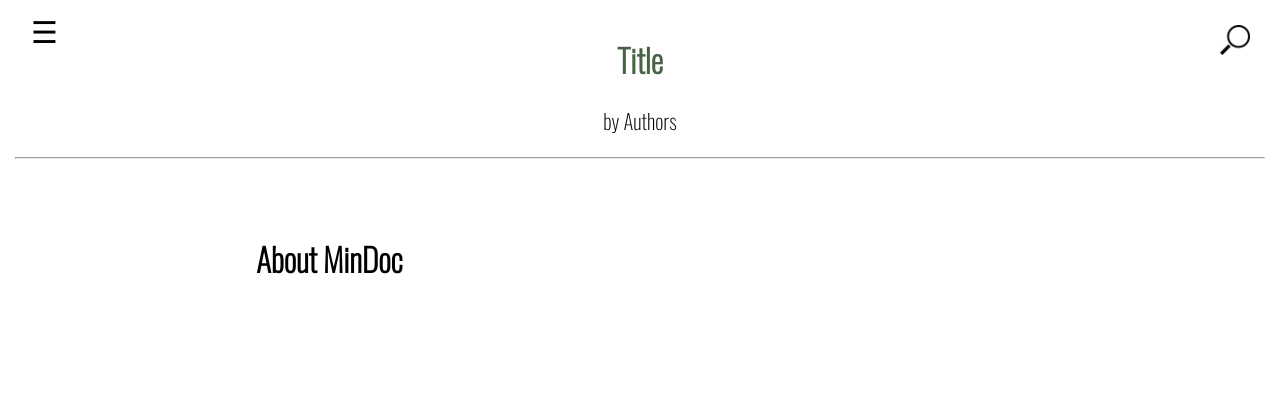
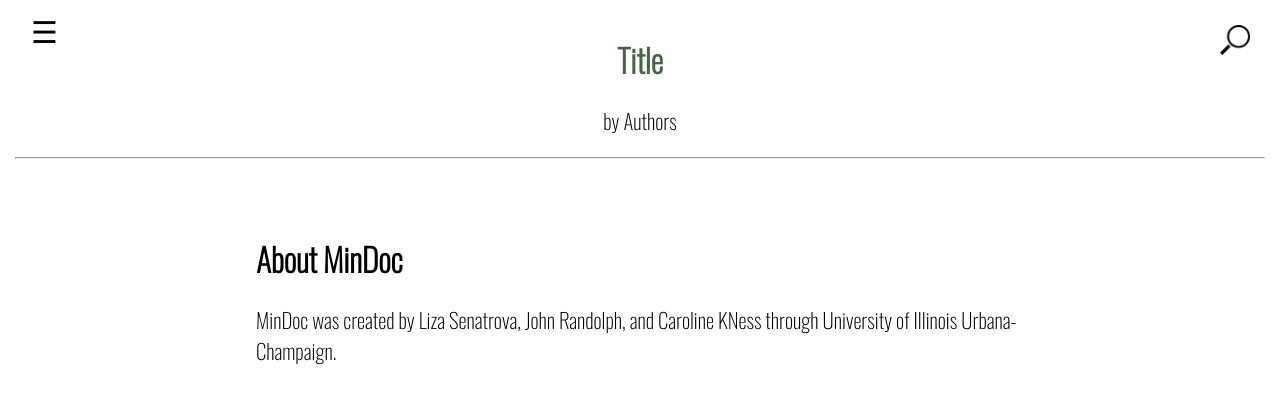
Before and after one commit to SourceLabUIUC/MinDoc, a Jekyll site: the page built from 008_about_mindoc.md, in a window 1280 px wide. Shown: the top 404 px of the page. Built offline with Jekyll 4.4.1, drawn with Linux system fonts in a browser that asks for light colours.

Commit message:
Update 008_about_mindoc.md

```diff
--- a/008_about_mindoc.md
+++ b/008_about_mindoc.md
@@ -5,3 +5,4 @@ number: 010
 ---
 
 # About MinDoc
+MinDoc was created by Liza Senatrova, John Randolph, and Caroline KNess through University of Illinois Urbana-Champaign.
```
